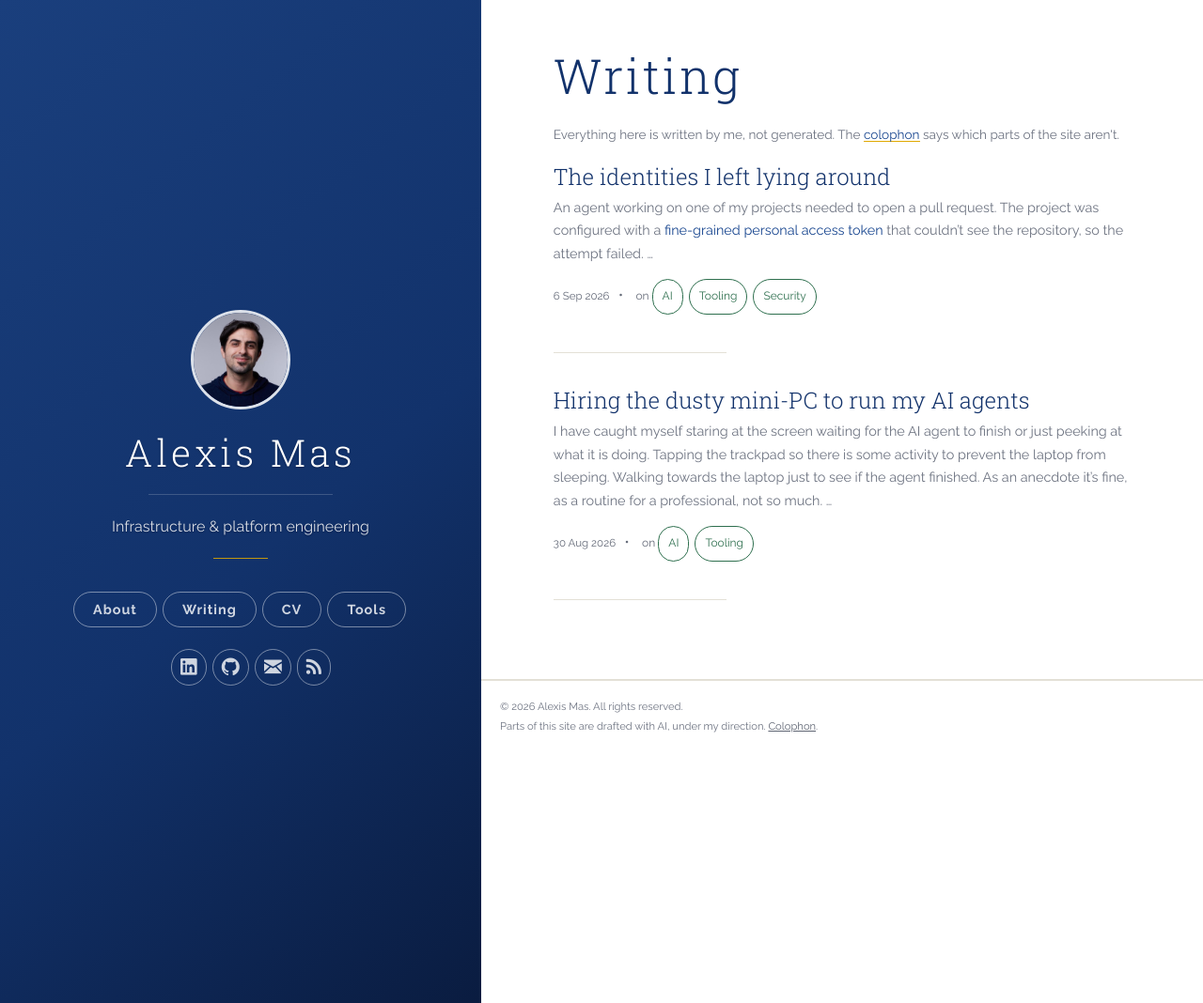
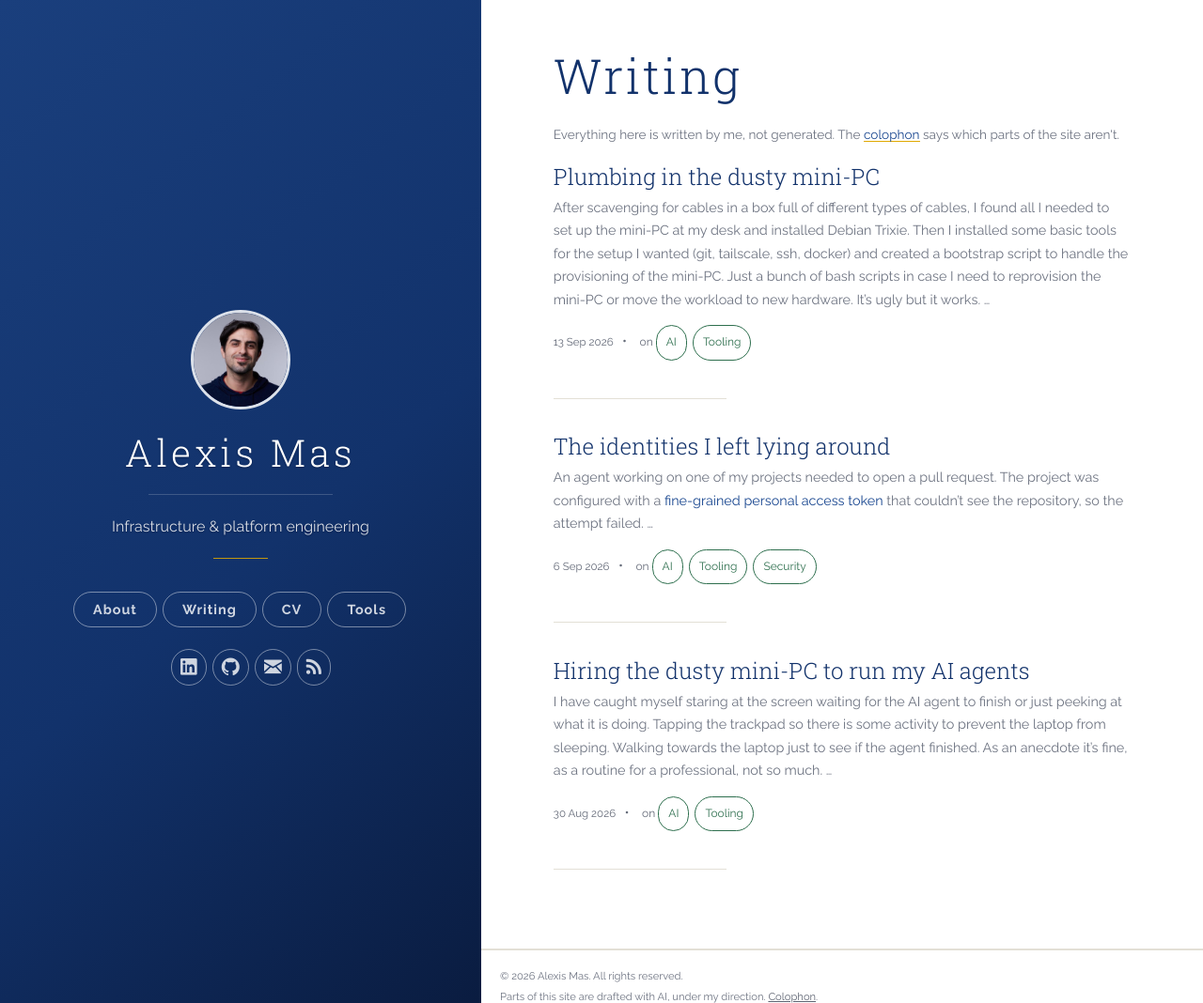
Before and after one commit to Axxiss/axxiss.github.io, a Jekyll site: the page built from blog/index.html, in a window 1280 px wide and 1068 px high. Shown: the whole window at 94% size. Built offline with Jekyll 4.4.1, drawn with Linux system fonts in a browser that asks for light colours; nearby versions of some CDN libraries; the list of posts is cut into pages by our own code.

Commit message:
Add post: Plumbing in the dusty mini-PC

```diff
--- a/_drafts/minipc-infra.md
+++ b/_posts/2026-09-13-plumbing-in-the-dusty-mini-pc.md
@@ -1,9 +1,9 @@
 ---
 layout: post
-title: "TBD"
+title: "Plumbing in the dusty mini-PC"
 date: 2026-09-13
 tags: [AI, Tooling]
-description: "TBD — one sentence, SEO."
+description: "The plumbing behind running AI agents on a mini-PC: a devcontainer per project, a Tailscale sidecar giving each container its own hostname, and a small CLI to drive them from my Mac."
 ---
 
 After scavenging for cables in a box full of different types of cables, I found all I needed to set up the mini-PC at my desk and installed Debian Trixie. Then I installed some basic tools for the setup I wanted (git, tailscale, ssh, docker) and created a bootstrap script to handle the provisioning of the mini-PC. Just a bunch of bash scripts in case I need to reprovision the mini-PC or move the workload to new hardware. It's ugly but it works.
```
